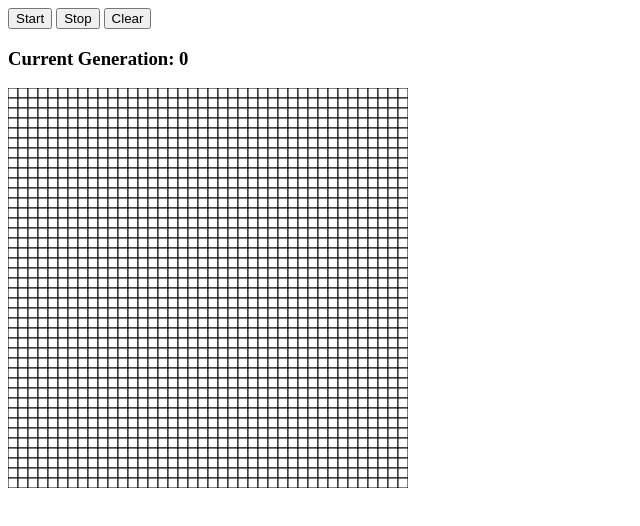
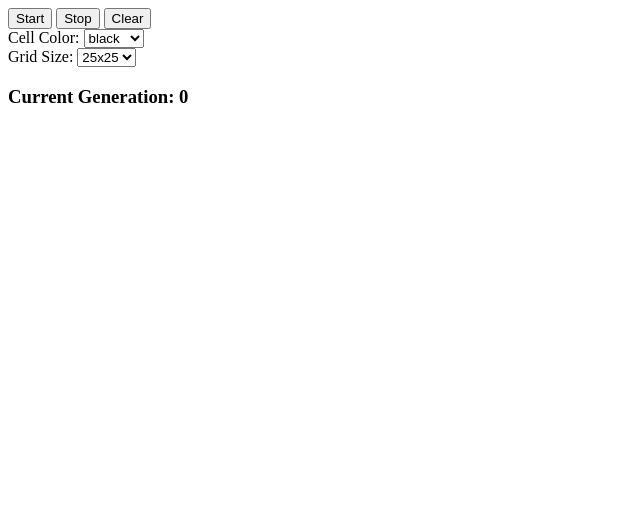
Before and after one commit to jaytee-padilla/game-of-life-js, a website: page index.html in a window 1280 px wide. Both pictures are taken after a click on the button "Clear". Shown: the whole page, without its empty margins (0-640 px from the left). Drawn offline with Linux system fonts and the light colour scheme.

Commit message:
Game of Life MVP complete minus ability to interact with grid via clicking the cells. Implemented ability to change color of cells and size of grid

```diff
--- a/index.html
+++ b/index.html
@@ -22,6 +22,24 @@
       <button id="clear-btn">Clear</button>
     </div>
 
+    <div>
+      Cell Color:
+      <select id="cell-color">
+        <option value="black">black</option>
+        <option value="red">red</option>
+        <option value="purple">purple</option>
+      </select>
+    </div>
+
+    <div>
+      Grid Size:
+      <select id="grid-size">
+        <option value="250">25x25</option>
+        <option value="500">50x50</option>
+        <option value="750">75x75</option>
+      </select>
+    </div>
+
     <h3>Current Generation: <span id="gen-counter">0</span></h3>
 
     <div>
--- a/js/gameLogic.js
+++ b/js/gameLogic.js
@@ -1,4 +1,7 @@
 function startGame() {
+  cellColorEle.setAttribute('disabled', true);
+  gridSizeEle.setAttribute('disabled', true);
+
   if (gridIsEmpty) {
     grid = buildRandomGrid();
     updateGrid();
@@ -41,6 +44,9 @@ function stopUpdate() {
 
 // clear the grid
 function clearGrid() {
+  cellColorEle.removeAttribute('disabled', true);
+  gridSizeEle.removeAttribute('disabled', true);
+
   gridIsEmpty = true;
   isAnimating = false;
 
--- a/js/grid.js
+++ b/js/grid.js
@@ -1,16 +1,19 @@
 // dom stuff
 const canvas = document.querySelector('canvas');
 const context = canvas.getContext('2d');
+const cellColorEle = document.querySelector('#cell-color');
+const gridSizeEle = document.querySelector('#grid-size');
 
 // canvas parameters
-// (will probably turn these currently hard-coded values into inputs later so the size of the canvas can be changed via a selection of set sizes that the user can select)
+let cellColor = cellColorEle.options[cellColorEle.selectedIndex].value;
+let gridSize = gridSizeEle.options[gridSizeEle.selectedIndex].value;
+canvas.width = parseInt(gridSize);
+canvas.height = parseInt(gridSize);
 const resolution = 10;
-canvas.width = 400;
-canvas.height = 400;
 
 // building the columns and rows
-const columns = canvas.width / resolution;
-const rows = canvas.height / resolution;
+let columns = canvas.width / resolution;
+let rows = canvas.height / resolution;
 
 // used to track start/stop animation for the game
 let animationId;
@@ -58,9 +61,9 @@ function render(grid) {
       // each cell is created and rendered to the screen, forming a grid
       // x position, y position, width, height of rectangle
       context.rect(col * resolution, row * resolution, resolution, resolution);
-      context.fillStyle = cell ? 'black' : 'white'; // the value of cell is either truthy or falsey (1 or 0)
+      context.fillStyle = cell ? `${cellColor}` : 'white'; // the value of cell is either truthy or falsey (1 or 0)
       context.fill();
-      context.stroke();
+      // context.stroke();
     }
   }
 }
@@ -137,44 +140,6 @@ function nextGen(grid) {
   return nextGen;
 }
 
-function buildInteractiveGrid(grid) {
-  // for (let col = 0; col < grid.length; col++) {
-  //   for (let row = 0; row < grid[col].length; row++) {
-  //     const cell = grid[col][row];
-
-  //     context.beginPath();
-  //     // x position, y position, width, height of rectangle
-  //     context.rect(col * resolution, row * resolution, resolution, resolution);
-  //     context.fillStyle = cell ? 'black' : 'white';
-  //     context.fill();
-  //     context.stroke();
-  //   }
-  // }
-
-  function getCursorPos(canvas, event) {
-    const rect = canvas.getBoundingClientRect()
-    let x = event.clientX - rect.left
-    let y = event.clientY - rect.top
-    if (x < 0) {
-      x = 0;
-    }
-    if (y < 0) {
-      y = 0;
-    }
-    console.log("x: " + x + " y: " + Math.floor(y))
-  }
-
-  const canvas = document.querySelector('canvas')
-
-  canvas.addEventListener('click', (event) => {
-    // console.log(event.x, event.y);
-    // console.log(event)
-    getCursorPos(canvas, event)
-  });
-}
-
 // When the page loads, render a blank grid
-// ***** will add the ability for user to click the cells to create their own grid *****
 let grid = buildGrid();
-buildInteractiveGrid(grid);
 render(grid);
--- a/js/userInteraction.js
+++ b/js/userInteraction.js
@@ -4,7 +4,6 @@ const stopBtn = document.querySelector('#stop-btn');
 const clearBtn = document.querySelector('#clear-btn');
 
 // VARIABLES
-
 
 // EVENT LISTENERS
 // when the user clicks start, run the game of life
@@ -27,3 +26,24 @@ clearBtn.addEventListener('click', () => {
     clearGrid();
   }
 });
+
+// selects and sets the color of the cells from the dropdown menu
+cellColorEle.addEventListener('change', (event) => {
+  if(!isAnimating) {
+    cellColor = cellColorEle.options[cellColorEle.selectedIndex].value;
+  }
+});
+// selects and sets the size of the grid from the dropdown menu
+gridSizeEle.addEventListener('change', (event) => {
+  if (!isAnimating) {
+    gridSize = gridSizeEle.options[gridSizeEle.selectedIndex].value;
+
+    canvas.width = parseInt(gridSize);
+    canvas.height = parseInt(gridSize);
+    columns = canvas.width / resolution;
+    rows = canvas.height / resolution;
+
+    grid = buildGrid();
+    render(grid);
+  }
+});
```
